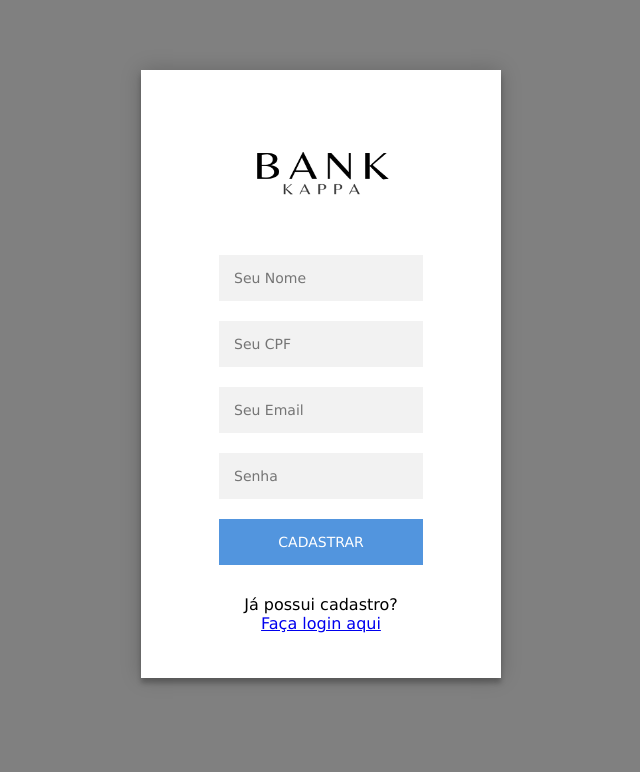
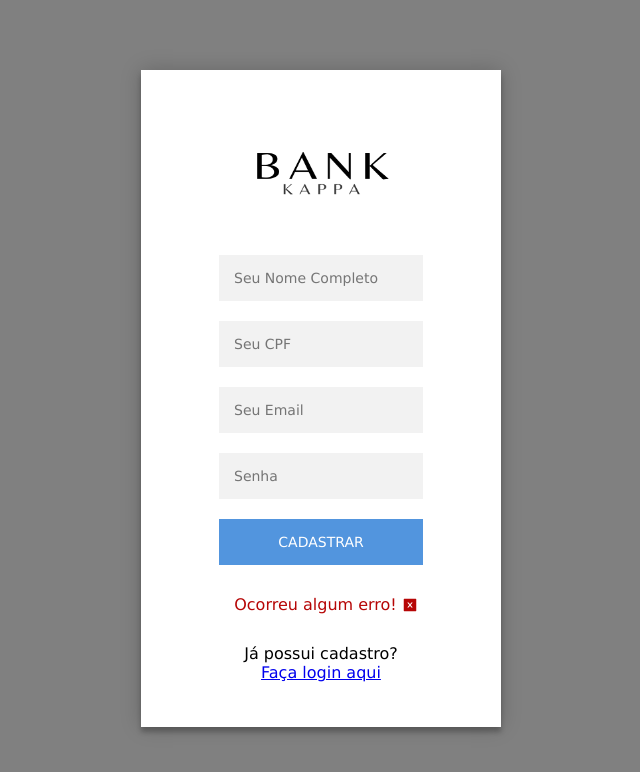
Before and after one commit to Gustavobvs1/simuBanco, a React (Create React App) app in the folder frontend/: page /cadastro in a window 1280 px wide. Both pictures are taken after typing "Sample", "Sample", "name@example.com", "Sample123" into the empty fields and a click on the button "CADASTRAR". Shown: the top 772 px of the page, without its empty margins (319-959 px from the left). Built offline with nearby package versions, Linux system fonts and the light colour scheme; no server answers.

Commit message:
mensagens de login e cadastro

```diff
--- a/frontend/package.json
+++ b/frontend/package.json
@@ -9,6 +9,7 @@
     "axios": "^1.4.0",
     "react": "^18.2.0",
     "react-dom": "^18.2.0",
+    "react-icons": "^4.10.1",
     "react-router-dom": "^6.14.0",
     "react-scripts": "5.0.1",
     "web-vitals": "^2.1.4"
--- a/frontend/src/pages/Login_Cadastro/Cadastro.jsx
+++ b/frontend/src/pages/Login_Cadastro/Cadastro.jsx
@@ -1,8 +1,9 @@
 import React, { useState } from "react";
 import Logo from "../../assets/Logo.png";
 import { Link } from "react-router-dom";
+import axios from "axios";
+import { AiFillCheckSquare, AiFillCloseSquare } from "react-icons/ai";
 import "./Login_Cadastro.css";
-import axios from "axios";
 
 function Cadastro() {
   const [data, setData] = useState({
@@ -11,6 +12,9 @@ function Cadastro() {
     email: "",
     senha: "",
   });
+
+  const [cadastroSuccess, setCadastroSuccess] = useState(false);
+  const [cadastroError, setCadastroError] = useState(false);
 
   function valueInput(element) {
     setData({ ...data, [element.target.name]: element.target.value });
@@ -21,8 +25,19 @@ function Cadastro() {
 
     await axios
       .post(url, data)
-      .then((res) => console.log(res))
-      .catch((err) => console.log(err));
+      .then((res) => {
+        if (res.status === 201) {
+          setCadastroSuccess(true);
+          setTimeout(() => {
+            window.location.replace("/");
+          }, 1000);
+        } else {
+        }
+      })
+      .catch((err) => {
+        setCadastroError(true);
+        console.log(err);
+      });
 
     setData({
       nome: "",
@@ -41,7 +56,7 @@ function Cadastro() {
             type="text"
             name="nome"
             className="form-input"
-            placeholder="Seu Nome"
+            placeholder="Seu Nome Completo"
             onChange={valueInput}
             value={data.nome}
             required
@@ -77,6 +92,18 @@ function Cadastro() {
             CADASTRAR
           </button>
         </form>
+        {cadastroSuccess && (
+          <div className="mensagem-container">
+            <p className="sucesso-mensagem">Cadastro bem-sucedido!</p>
+            <AiFillCheckSquare className="sucesso-imagem" />
+          </div>
+        )}
+        {cadastroError && (
+          <div className="mensagem-container">
+            <p className="erro-mensagem">Ocorreu algum erro!</p>
+            <AiFillCloseSquare className="erro-imagem" />
+          </div>
+        )}
         <p>
           Já possui cadastro?
           <br />
--- a/frontend/src/pages/Login_Cadastro/Login.jsx
+++ b/frontend/src/pages/Login_Cadastro/Login.jsx
@@ -2,12 +2,14 @@ import React, { useState } from "react";
 import Logo from "../../assets/Logo.png";
 import { Link } from "react-router-dom";
 import "./Login_Cadastro.css";
+import { AiFillCheckSquare, AiFillCloseSquare } from "react-icons/ai";
 import axios from "axios";
 
 function Login() {
   const [email, setEmail] = useState("");
   const [senha, setSenha] = useState("");
-  const [message, setMessage] = useState("");
+  const [loginSuccess, setLoginSuccess] = useState(false);
+  const [loginError, setLoginError] = useState(false);
 
   async function handleSubmit(event) {
     event.preventDefault();
@@ -18,11 +20,13 @@ function Login() {
       });
       if (response.status === 200) {
         sessionStorage.setItem("usuario", response.data.email);
-        window.location.replace("/home");
+        setLoginSuccess(true);
+        setLoginError(false);
+        setTimeout(() => window.location.replace("/home"), 1000);
       }
     } catch (err) {
-      setMessage(err.message);
-      console.log(message);
+      console.log(err);
+      setLoginError(true);
     }
   }
   return (
@@ -52,6 +56,19 @@ function Login() {
             LOGIN
           </button>
         </form>
+
+        {loginSuccess && (
+          <div className="mensagem-container">
+            <p className="sucesso-mensagem">Login bem-sucedido!</p>
+            <AiFillCheckSquare className="sucesso-imagem" />
+          </div>
+        )}
+        {loginError && (
+          <div className="mensagem-container">
+            <p className="erro-mensagem">Ocorreu algum erro!</p>
+            <AiFillCloseSquare className="erro-imagem" />
+          </div>
+        )}
         <p>
           Ainda sem cadastro?
           <br />
--- a/frontend/src/pages/Login_Cadastro/Login_Cadastro.css
+++ b/frontend/src/pages/Login_Cadastro/Login_Cadastro.css
@@ -54,3 +54,20 @@
 .form-btn:hover {
   background-color: #347cc9;
 }
+
+.mensagem-container {
+  display: flex;
+  align-items: center;
+  justify-content: center;
+  gap: 5px;
+  margin-left: 10px;
+}
+.sucesso-mensagem,
+.sucesso-imagem {
+  color: rgb(19, 213, 19);
+}
+
+.erro-imagem,
+.erro-mensagem {
+  color: rgb(182, 6, 6);
+}
```
Also changed, not shown: 1 other file (tests, documents, lock files or other folders).
